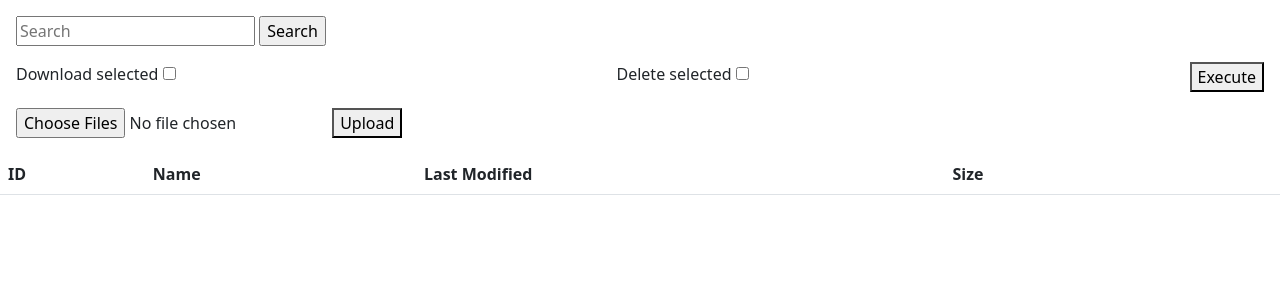
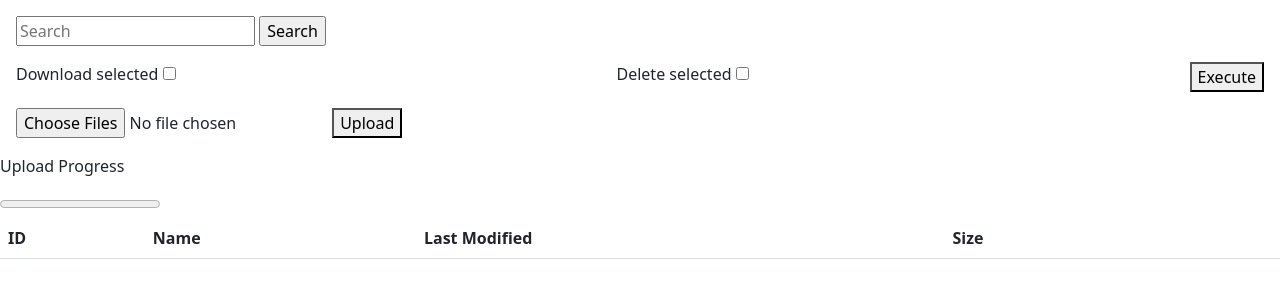
Before and after one commit to rockjia1996/fileverse, a Flask app: page /files in a window 1280 px wide. Shown: the part 56-356 px from the top of the page. Run offline with Flask 2, Linux system fonts and the light colour scheme; lists and menus that the app fills with data are empty; some libraries are stand-ins or nearby versions.

```diff
--- a/fileverse/static/file_api.js
+++ b/fileverse/static/file_api.js
@@ -1,12 +1,26 @@
+function updateUploadProgressBar(current, total){
+    const progressBar = document.getElementById("uploadProgress");
+    progressBar.value= (current / total) * 100;
+}
+
+
+
 function uploadFile(event) {
     event.preventDefault()
     const selectedFiles = document.getElementById("uploadFiles").files;
+
+    let current = 0;
+    let total = 0;
+    for (selected of selectedFiles){
+        total += selected.size
+    }
+
     for (selected of selectedFiles) {
         console.log(selected)
         const url = "/files/upload/" + selected.name
-        //const response = await fetch(url, { method: "post", body: selected })
-        uploadHandler(selected, url)
-        //console.log(response)
+        const uploadPromise = uploadHandler(selected, url)
+        uploadPromise.then( msg => console.log(msg))
+
     }
 }
 
@@ -18,6 +32,9 @@ function uploadHandler(file, url) {
         // report the progress
         xhr.upload.onprogress = (event) => {
             console.log(`Upload ${event.loaded} of ${event.total}`);
+
+            // display progress
+            updateUploadProgressBar(event.loaded, event.total)
         };
 
         // set event handler
--- a/fileverse/templates/files/files.html
+++ b/fileverse/templates/files/files.html
@@ -28,7 +28,10 @@
   <button onclick="uploadFile(event)">Upload</button>
 </form>
 
-<table class="table table-hover">
+<p>Upload Progress</p>
+<progress id="uploadProgress" max="100" value="0"></progress>
+
+<table id="fileTable" class="table table-hover">
   <thead>
     <tr>
       <th>ID</th>
```
Also changed, not shown: fileverse/__init__.py (+7 -1 lines).
